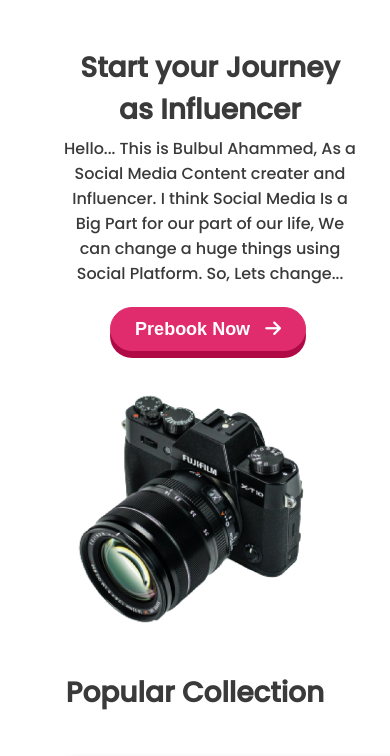
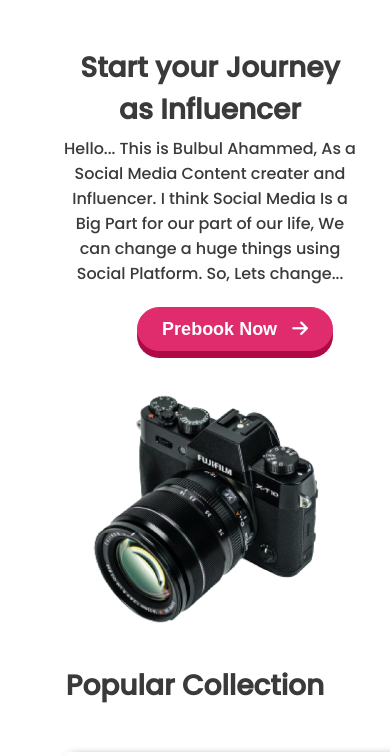
Before and after one commit to bulbul-rasel/Programming-Hero-Influencer-Gear, a plain HTML site: page index.html in a window 390 px wide. Shown: the part 88-844 px from the top of the page. Drawn offline with Linux system fonts and the light colour scheme.

Commit message:
Button Center Done

```diff
--- a/style.css
+++ b/style.css
@@ -265,12 +265,18 @@ footer{
     }
     .top{
         grid-template-columns: repeat(1, 1fr);
+
     }
 
     .top-left{
         margin-left: 30px;
         padding-right: 30px;
         align-items: center;
+        display: flex;
+        flex-direction: row;
+        flex-wrap: wrap;
+        justify-content: center;
+
     }
     .top-title{
         text-align: center;
@@ -286,6 +292,7 @@ footer{
     .top-img{
         width: 90%;
         padding-top: 30px;
+        vertical-align: middle;
     }
     .contact{
         display: inline;
```
